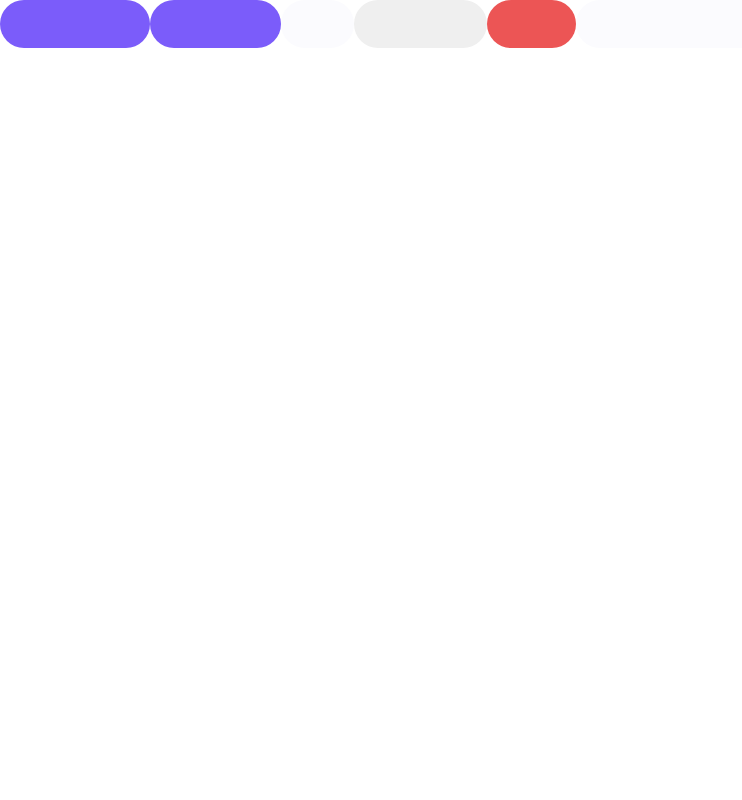
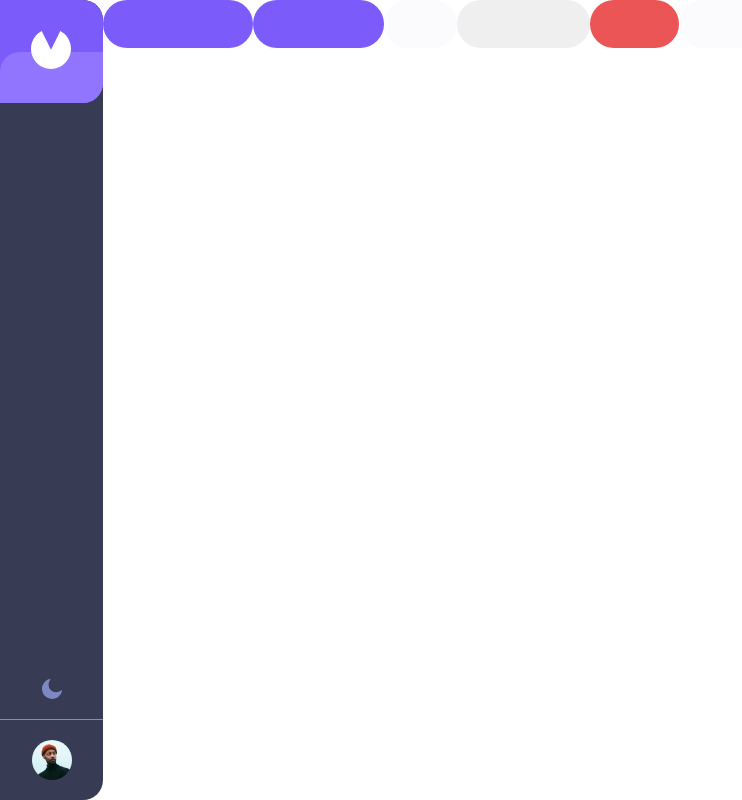
Before and after one commit to cconner57/React-Invoice-App, a React (Create React App) app: page / in a window 1280 px wide. Shown: the whole page, without its empty margins (0-742 px from the left). Built offline with nearby package versions, Linux system fonts and the light colour scheme.

Commit message:
Finished Nav component

```diff
--- a/src/App.js
+++ b/src/App.js
@@ -1,5 +1,7 @@
 import GlobalStyle from './GlobalStyle';
 import { BrowserRouter as Router, Route, Switch } from 'react-router-dom';
+import styled from 'styled-components';
+
 import ScrollToTop from './components/ScrollToTop';
 
 import HomeScreen from './screens/HomeScreen';
@@ -8,14 +10,20 @@ import Nav from './components/Nav';
 function App() {
 	return (
 		<Router>
+			<AppContainer>
 				<ScrollToTop />
 				<Nav />
 				<Switch>
 					<Route path='/' exact component={HomeScreen} />
 				</Switch>
 				<GlobalStyle />
+			</AppContainer>
 		</Router>
 	);
 }
 
 export default App;
+
+const AppContainer = styled.div`
+	display: flex;
+`;
--- a/src/Styles.js
+++ b/src/Styles.js
@@ -6,6 +6,8 @@ export const colors = {
 	pink: 'hsl(0,100%,80%)',
 	background: 'hsl(252,94%,67%)',
 	hoverBackground: 'hsl(252, 100%, 73%)',
+	altBackground: 'hsl(231, 20%, 27%)',
+	accent: 'hsl(231,20%,61%)',
 };
 
 export const lightColors = {
@@ -13,8 +15,6 @@ export const lightColors = {
 	background: 'hsl(231, 67%, 99%)',
 	hoverText: 'hsl(231, 36%, 63%)',
 	hoverBackground: 'hsl(231, 73%, 93%)',
-	btn3Text: 'hsl(231,20%,61%)',
-	btn3Background: 'hsl(231, 20%, 27%)',
 	btn4Background: 'hsl(231, 28%, 7%)',
 };
 
@@ -61,7 +61,7 @@ export const Button4 = styled.button`
 	height: 48px;
 	width: 133px;
 	color: ${({ darkMode }) =>
-		darkMode ? darkColors.text : lightColors.btn3Text};
+		darkMode ? darkColors.text : colors.accent};
 	background-color: 'hsl(231, 20%, 27%)';
 	&:hover {
 		background-color: ${({ darkMode }) =>
--- a/src/components/Nav.js
+++ b/src/components/Nav.js
@@ -1,11 +1,86 @@
-import React from 'react'
+import React from 'react';
+import styled from 'styled-components';
+import { colors } from '../Styles';
+
+import Logo from '../images/logo.svg';
+import Moon from '../images/icon-moon.svg';
+import Sun from '../images/icon-sun.svg';
 
 const Nav = () => {
-    return (
-        <div>
+	return (
+		<NavContainer>
+			<div className='LogoContainer'>
+				<img src={Logo} alt='Logo' />
+			</div>
+			<div className='Settings'>
+				<img src={Moon} alt='Dark Mode' />
+                <hr />
+				<img
+					src={process.env.PUBLIC_URL + '/images/image-avatar.jpg'}
+					alt='Profile'
+				/>
+			</div>
+		</NavContainer>
+	);
+};
 
-        </div>
-    )
-}
+export default Nav;
 
-export default Nav
+const NavContainer = styled.nav`
+	height: 100vh;
+	width: 103px;
+    display: flex;
+    flex-direction: column;
+    justify-content: space-between;
+	border-radius: 0px 20px 20px 0px;
+	background-color: ${colors.altBackground};
+	.LogoContainer {
+		height: 103px;
+		width: 103px;
+		position: relative;
+		overflow: hidden;
+		border-radius: 0px 20px 20px 0px;
+		background-color: ${colors.background};
+
+		img {
+			height: 37.71px;
+			width: 40px;
+			position: absolute;
+			top: 30%;
+			left: 30%;
+		}
+	}
+	.LogoContainer::before {
+		position: absolute;
+		content: '';
+		height: 51.5px;
+		width: 103px;
+		bottom: 0px;
+		left: 0px;
+		border-top-left-radius: 20px;
+		background-color: ${colors.hoverBackground};
+	}
+	.Settings {
+		height: 141px;
+		width: 103px;
+		display: flex;
+		flex-direction: column;
+        justify-content: space-evenly;
+        align-items: center;
+		img:first-child {
+			height: 20px;
+			width: 20px;
+            cursor: pointer;
+		}
+        hr {
+            height: 1px;
+            width: 100%;
+            background-color: ${colors.accent};
+        }
+		img:last-child {
+			height: 40px;
+			width: 40px;
+            border-radius: 50%;
+		}
+	}
+`;
```
Lines whose indentation alone changed are shown as unchanged.
